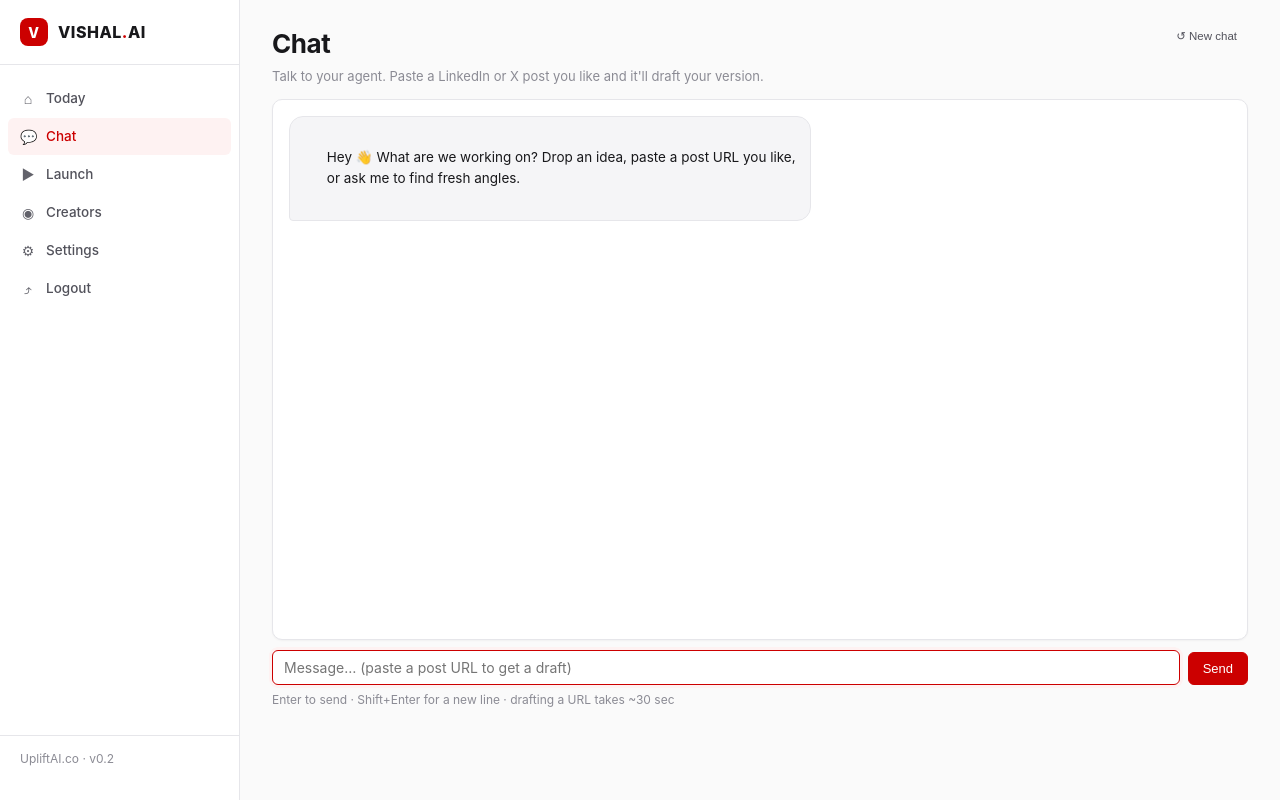
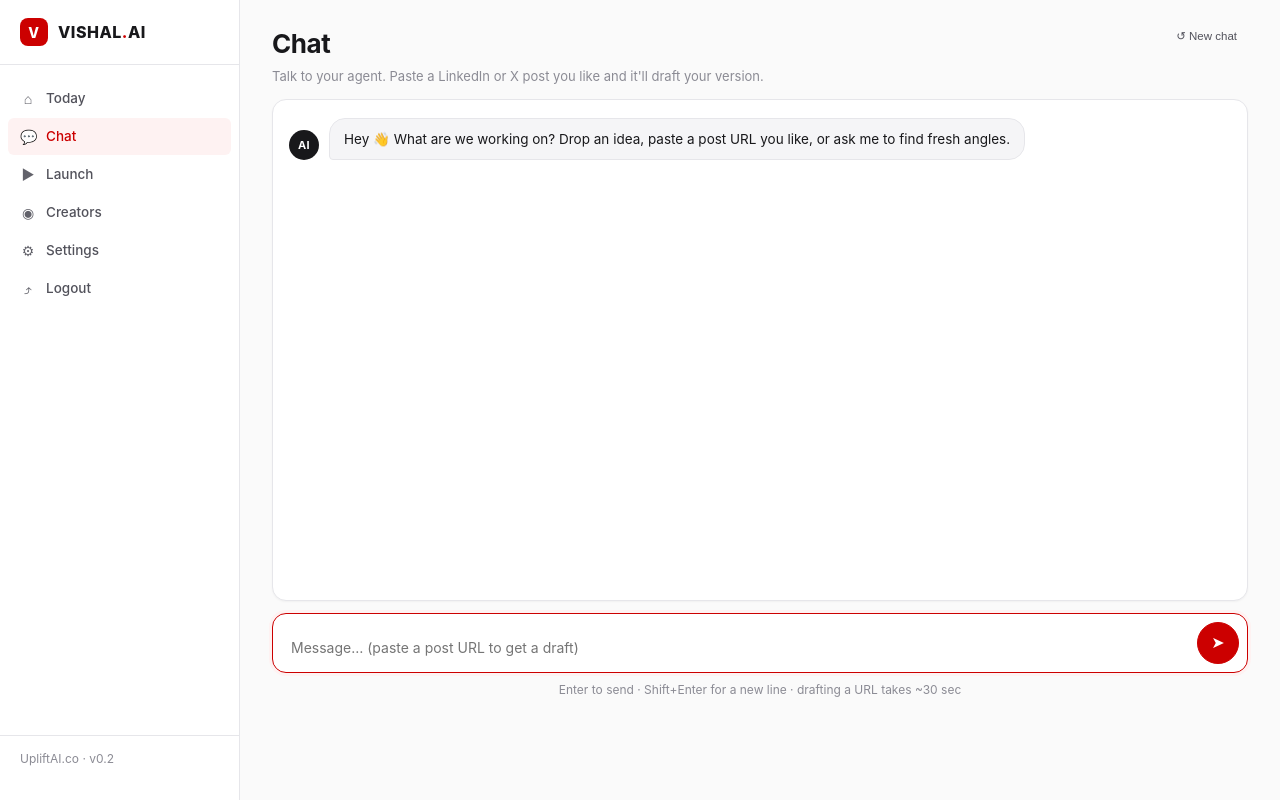
Before and after one commit to vishal4196-ai/social-autopilot, a FastAPI app: page /chat in a window 1280 px wide. Run offline with FastAPI, Linux system fonts and the light colour scheme; the visitor is signed in with stand-in values (Sample User, id 1); data that the repository does not hold is empty; parts of the project's set-up code (start-up, migrations or seed data) failed here and were passed over; some libraries are stand-ins or nearby versions.

Commit message:
Chat UI polish: avatars, pinned rounded input, cache-busted CSS.
Chat messages now render as proper chat rows: circular avatar (V for user
in brand red, AI in dark) plus bubble, user right-aligned, agent left.
Input row restyled as a rounded pill with a circular send button and
focus ring. Welcome message injected by JS so New Chat resets cleanly.

Root cause of the unstyled chat screenshot: browsers were serving a stale
cached style.css. The stylesheet link now carries ?v=<mtime> computed at
app startup, so every deploy busts the cache automatically.

Co-Authored-By: Claude Fable 5 <noreply@anthropic.com>

```diff
--- a/src/web/static/style.css
+++ b/src/web/static/style.css
@@ -502,8 +502,8 @@ textarea:focus, input:focus, select:focus {
 .chat-shell {
   display: flex;
   flex-direction: column;
-  height: calc(100vh - 190px);
-  min-height: 380px;
+  height: calc(100vh - 200px);
+  min-height: 420px;
   margin-top: 12px;
 }
 .chat-messages {
@@ -511,30 +511,49 @@ textarea:focus, input:focus, select:focus {
   overflow-y: auto;
   background: var(--bg);
   border: 1px solid var(--border);
-  border-radius: var(--radius);
-  padding: 16px;
+  border-radius: var(--radius-lg);
+  padding: 18px 16px;
   display: flex;
   flex-direction: column;
-  gap: 10px;
+  gap: 14px;
   box-shadow: var(--shadow-sm);
 }
+.chat-row {
+  display: flex;
+  gap: 10px;
+  align-items: flex-end;
+  max-width: 85%;
+}
+.chat-row.user {
+  flex-direction: row-reverse;
+  align-self: flex-end;
+}
+.chat-row.agent { align-self: flex-start; }
+.chat-avatar {
+  width: 30px; height: 30px;
+  border-radius: 50%;
+  flex-shrink: 0;
+  display: flex; align-items: center; justify-content: center;
+  font-size: 11px; font-weight: 700;
+  letter-spacing: 0.3px;
+}
+.chat-avatar.user { background: var(--accent); color: white; }
+.chat-avatar.agent { background: var(--text); color: white; }
 .chat-bubble {
-  max-width: 78%;
   padding: 10px 14px;
-  border-radius: 14px;
+  border-radius: 16px;
   font-size: 13.5px;
   line-height: 1.55;
   white-space: pre-wrap;
   word-wrap: break-word;
+  min-width: 0;
 }
 .chat-bubble.user {
-  align-self: flex-end;
   background: var(--accent);
   color: white;
   border-bottom-right-radius: 4px;
 }
 .chat-bubble.agent {
-  align-self: flex-start;
   background: var(--bg-panel);
   color: var(--text);
   border: 1px solid var(--border);
@@ -552,16 +571,40 @@ textarea:focus, input:focus, select:focus {
 .chat-input-row {
   display: flex;
   gap: 8px;
-  margin-top: 10px;
+  margin-top: 12px;
   align-items: flex-end;
+  background: var(--bg);
+  border: 1px solid var(--border-strong);
+  border-radius: var(--radius-lg);
+  padding: 8px;
+  box-shadow: var(--shadow-sm);
+}
+.chat-input-row:focus-within {
+  border-color: var(--accent);
+  box-shadow: 0 0 0 3px var(--accent-soft);
 }
 .chat-input-row textarea {
   flex: 1;
   resize: none;
   max-height: 160px;
   font-size: 14px;
+  border: none;
+  background: transparent;
+  padding: 8px 10px;
 }
-#chat-hint { margin-top: 6px; }
+.chat-input-row textarea:focus {
+  outline: none;
+  border: none;
+  box-shadow: none;
+}
+.chat-send {
+  width: 42px; height: 42px;
+  border-radius: 50%;
+  padding: 0;
+  font-size: 16px;
+  flex-shrink: 0;
+}
+#chat-hint { margin-top: 8px; text-align: center; }
 
 /* ── Schedule picker on approve card ──────────────────── */
 .schedule-row {
--- a/src/web/templates/base.html
+++ b/src/web/templates/base.html
@@ -5,7 +5,7 @@
   <meta name="viewport" content="width=device-width, initial-scale=1, viewport-fit=cover">
   <meta name="theme-color" content="#ffffff">
   <title>{% block title %}Vishal AI{% endblock %}</title>
-  <link rel="stylesheet" href="/static/style.css">
+  <link rel="stylesheet" href="/static/style.css?v={{ css_version }}">
   <script src="https://unpkg.com/htmx.org@1.9.12" defer></script>
 </head>
 <body>
--- a/src/web/templates/chat.html
+++ b/src/web/templates/chat.html
@@ -13,18 +13,13 @@
 </div>
 
 <div class="chat-shell">
-  <div class="chat-messages" id="chat-messages">
-    <div class="chat-bubble agent">
-      Hey 👋 What are we working on? Drop an idea, paste a post URL you like,
-      or ask me to find fresh angles.
-    </div>
-  </div>
+  <div class="chat-messages" id="chat-messages"></div>
 
   <form class="chat-input-row" id="chat-form" autocomplete="off">
     <textarea id="chat-input" rows="1"
               placeholder="Message… (paste a post URL to get a draft)"
               autofocus></textarea>
-    <button type="submit" class="btn primary" id="chat-send">Send</button>
+    <button type="submit" class="btn primary chat-send" id="chat-send" aria-label="send">➤</button>
   </form>
   <div class="muted small" id="chat-hint">Enter to send · Shift+Enter for a new line · drafting a URL takes ~30 sec</div>
 </div>
@@ -37,13 +32,25 @@
   const sendBtn = document.getElementById('chat-send');
   const resetBtn = document.getElementById('chat-reset');
 
-  function addBubble(text, who) {
-    const el = document.createElement('div');
-    el.className = 'chat-bubble ' + who;
-    el.textContent = text;
-    box.appendChild(el);
+  const WELCOME = "Hey 👋 What are we working on? Drop an idea, paste a post URL you like, or ask me to find fresh angles.";
+
+  function addBubble(text, who, extraClass) {
+    const row = document.createElement('div');
+    row.className = 'chat-row ' + who;
+
+    const avatar = document.createElement('div');
+    avatar.className = 'chat-avatar ' + who;
+    avatar.textContent = who === 'user' ? 'V' : 'AI';
+
+    const bubble = document.createElement('div');
+    bubble.className = 'chat-bubble ' + who + (extraClass ? ' ' + extraClass : '');
+    bubble.textContent = text;
+
+    row.appendChild(avatar);
+    row.appendChild(bubble);
+    box.appendChild(row);
     box.scrollTop = box.scrollHeight;
-    return el;
+    return row;
   }
 
   function setBusy(busy) {
@@ -58,7 +65,7 @@
     input.value = '';
     input.style.height = 'auto';
     setBusy(true);
-    const thinking = addBubble('thinking…', 'agent thinking');
+    const thinking = addBubble('thinking…', 'agent', 'thinking');
     try {
       const res = await fetch('/chat/message', {
         method: 'POST',
@@ -86,18 +93,20 @@
     }
   });
 
-  // Auto-grow the textarea
+  // Auto-grow the textarea up to a cap
   input.addEventListener('input', function () {
     input.style.height = 'auto';
     input.style.height = Math.min(input.scrollHeight, 160) + 'px';
   });
 
   resetBtn.addEventListener('click', async function () {
-    await fetch('/chat/reset', { method: 'POST' });
+    try { await fetch('/chat/reset', { method: 'POST' }); } catch (e) {}
     box.innerHTML = '';
-    addBubble('Fresh chat. What are we working on?', 'agent');
+    addBubble(WELCOME, 'agent');
     input.focus();
   });
+
+  addBubble(WELCOME, 'agent');
 })();
 </script>
 {% endblock %}
```
Also changed, not shown: src/web/app.py (+8 -0 lines).
